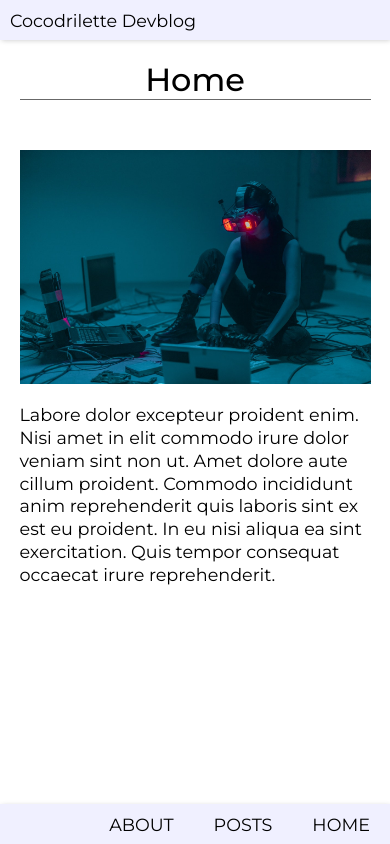
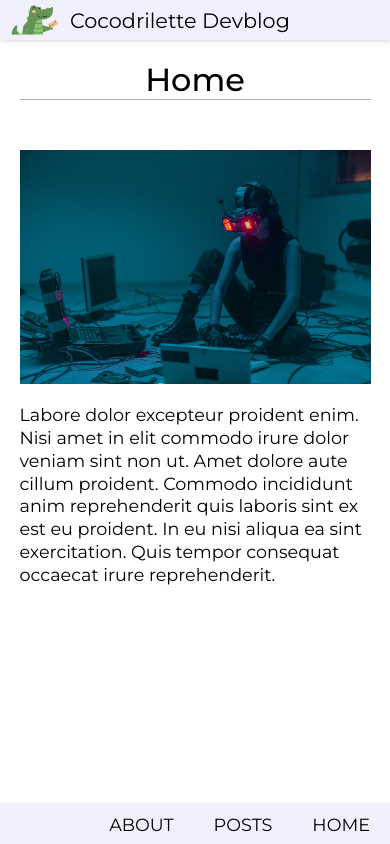
Before and after one commit to Cocodrilette/coco-devblog, a Gatsby site: page / in a window 390 px wide. Built offline with nearby package versions, Linux system fonts and the light colour scheme; Gatsby itself is replaced by a stand-in of ours.

Commit message:
logo added to the header

```diff
--- a/src/comp-styles/main-style.module.css
+++ b/src/comp-styles/main-style.module.css
@@ -46,17 +46,23 @@ body {
     position: fixed;
     display: flex;
     align-items: center;
+    gap: 10px;
     top: 0;
     left: 0;
     z-index: 2;
     width: 100%;
-    height: 30px;
+    height: 50px;
     padding: 20px 10px;
     background-color: #f0f0ff;
     box-shadow: 0.5px 0.5px 5px rgba(0, 0, 0, 0.2);
-    font-size: 1.5em;
+    font-size: 2em;
 
     /* animation: appear-from-top 300ms ease-in-out; */
+}
+
+.headerLogo {
+    height: 70px;
+    width: 70px;
 }
 
 .mainContainer {
@@ -72,7 +78,7 @@ body {
     font-size: 3em;
     font-weight: 500;
     text-transform: capitalize;
-    border-bottom: 1px solid #686868;
+    border-bottom: 1px solid #b2b1b1;
 
     animation: appear-from-left 250ms ease-in-out;
 }
@@ -182,7 +188,12 @@ body {
         margin-bottom: 37px;
     }
     .siteHeader {
-        font-size: 1.1em;
+        height: 30px;
+        font-size: 1.3em;
+    }
+    .headerLogo {
+        height: 50px;
+        width: 50px;
     }
     .mainTitle {
         font-size: 2em;
--- a/src/components/layout.js
+++ b/src/components/layout.js
@@ -1,7 +1,15 @@
 import * as React from "react"
-import { siteHeader, mainContainer, mainTitle, mainContent } from '../comp-styles/main-style.module.css'
+import {
+  siteHeader,
+  mainContainer,
+  mainTitle,
+  mainContent,
+  headerLogo
+} from '../comp-styles/main-style.module.css'
 import Navbar from '../components/navbar'
 import { useStaticQuery, graphql } from "gatsby"
+import { StaticImage } from 'gatsby-plugin-image'
+
 
 const Layout = ({ pageTitle, children }) => {
   // This is a JavaScript technique called destructuring.
@@ -25,7 +33,16 @@ const Layout = ({ pageTitle, children }) => {
   return (
     <div className={mainContainer}>
       <title>{pageTitle + " - " + titleData.site.siteMetadata.title}</title>
-            <header className={siteHeader}>{titleData.site.siteMetadata.title}</header>
+      <header className={siteHeader}>
+        <StaticImage
+          src='../images/cocodrilette-logo.png'
+          alt='A very cool cyberpunk dude with a very fancy glasses sitting on the floor using a very cool computer'
+          className={headerLogo}
+        >
+
+        </StaticImage>
+        {titleData.site.siteMetadata.title}
+      </header>
       <main
         className={mainContent}>
         <h1 className={mainTitle}>
```
Also changed, not shown: components-class-names.txt (+6 -3 lines), src/images/cocodrilette-logo.png (added). Lines whose indentation alone changed are shown as unchanged.
